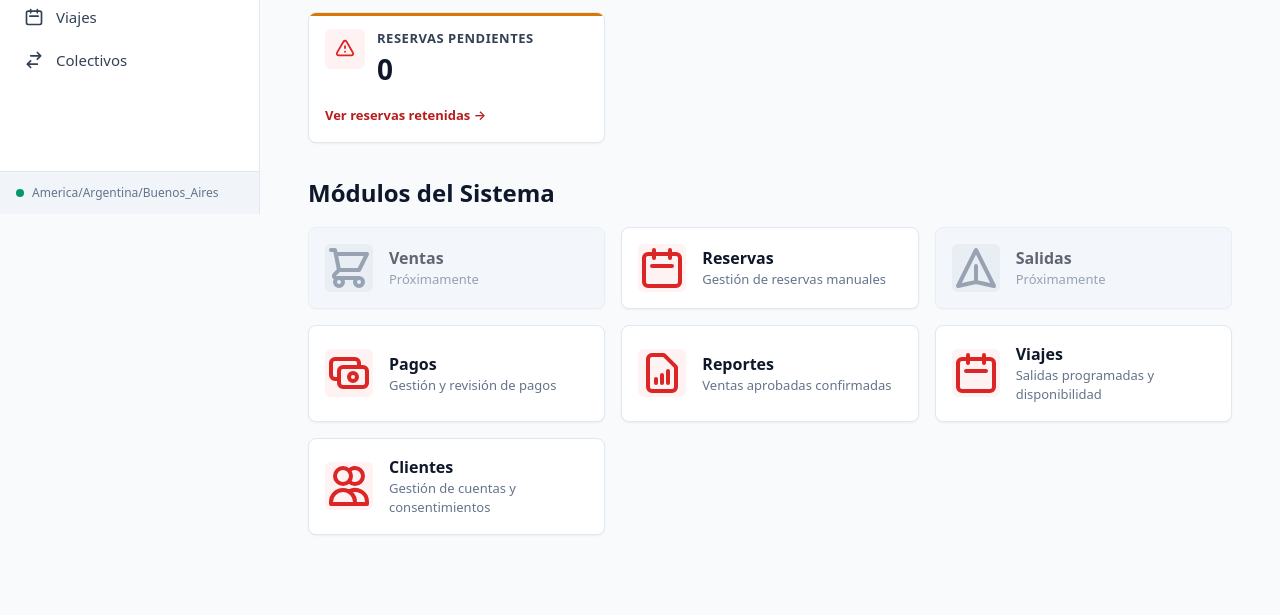
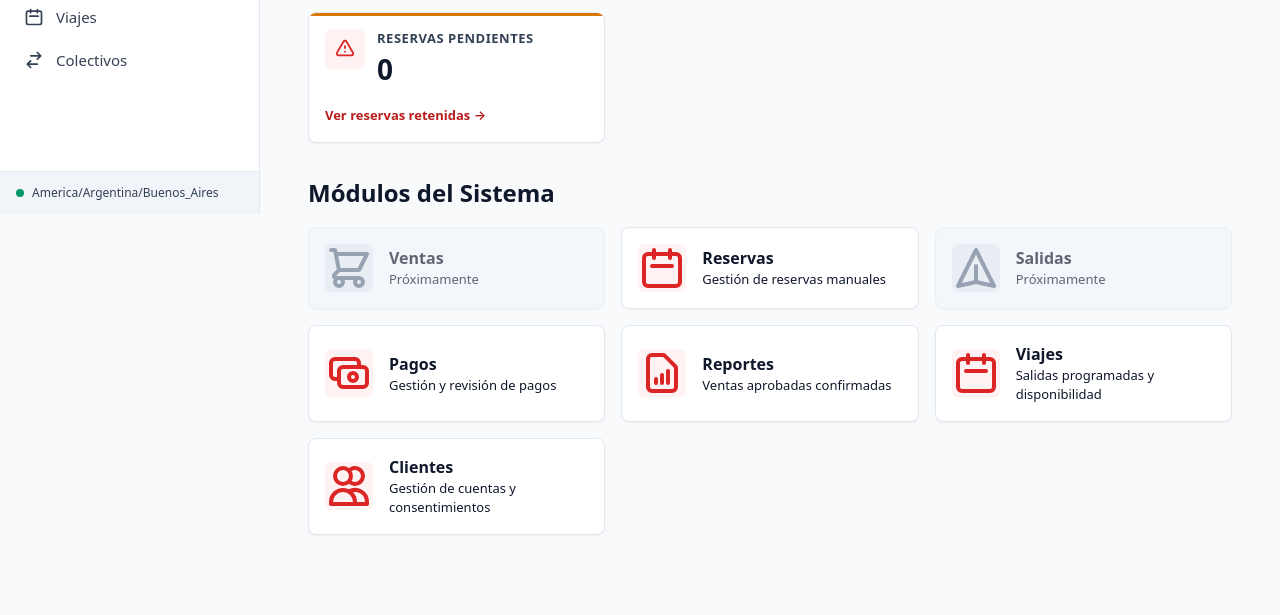
Before and after one commit to Joel010999/sc-calderon, a Django app: page /panel/ in a window 1280 px wide. Shown: the part 586-1201 px from the top of the page. Run offline with Django 5.2, Linux system fonts and the light colour scheme; the visitor is signed in with stand-in values (Sample User, id 1); data that the repository does not hold is empty; parts of the project's set-up code (start-up, migrations or seed data) failed here and were passed over.

Commit message:
fix(panel): mejorar contraste del dashboard

```diff
--- a/static/panel/css/panel.css
+++ b/static/panel/css/panel.css
@@ -297,7 +297,7 @@ body {
 
 .sidebar-system-info {
   font-size: 0.75rem;
-  color: var(--text-muted);
+  color: var(--text-secondary);
   display: flex;
   align-items: center;
   gap: var(--space-2);
@@ -1276,7 +1276,7 @@ body {
 .module-desc,
 .module-soon {
   font-size: 0.8125rem;
-  color: var(--text-muted);
+  color: var(--text-primary);
 }
 
 /* ==========================================================================
```
